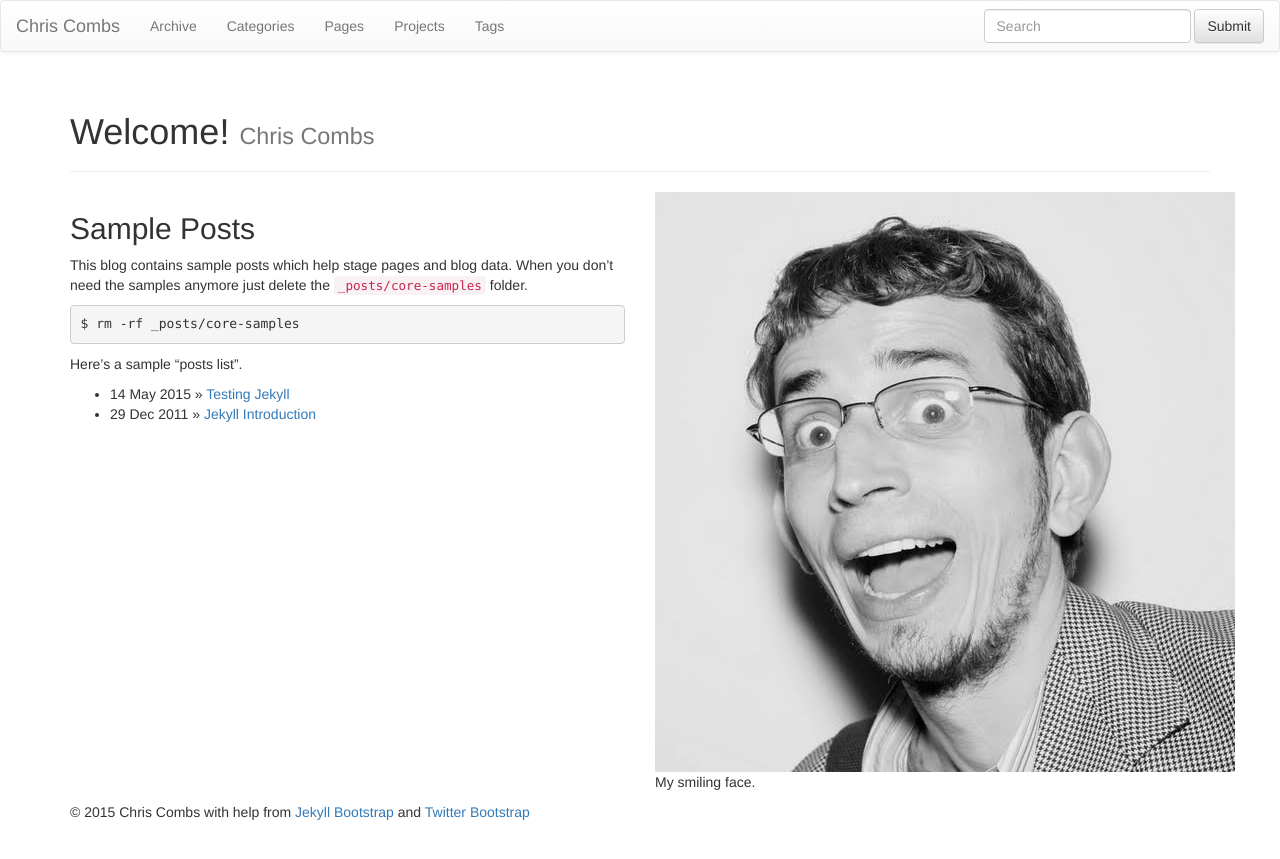
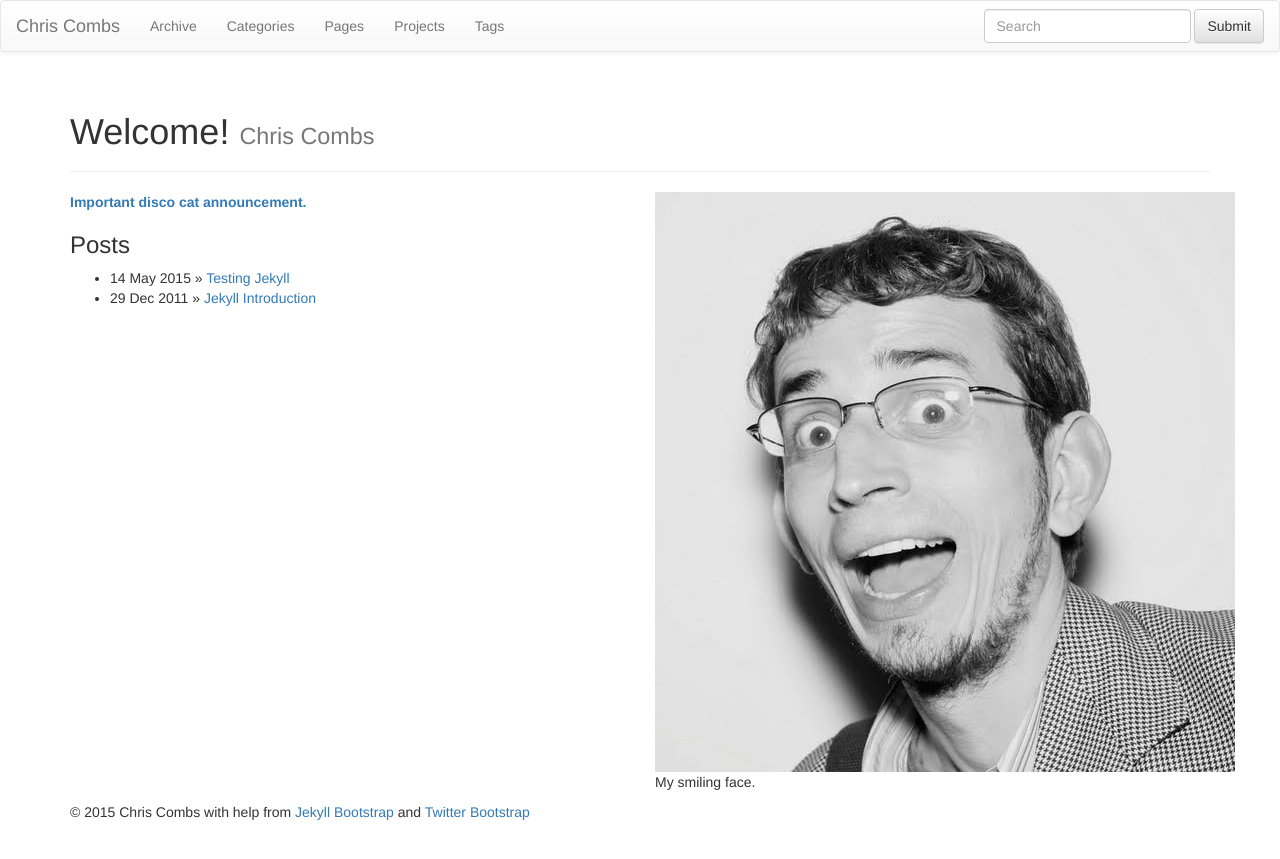
Before and after one commit to combs/combs.github.io, a Jekyll site: the page built from index.md, in a window 1280 px wide. Shown: the top 859 px of the page. Built offline with Jekyll 4.4.1, drawn with Linux system fonts in a browser that asks for light colours; nearby versions of some CDN libraries; library files that are not in the unit come from our copies.

Commit message:
hp update

```diff
--- a/index.md
+++ b/index.md
@@ -6,14 +6,11 @@ tagline: Chris Combs
 {% include JB/setup %}
 
 
-## Sample Posts
 
-This blog contains sample posts which help stage pages and blog data.
-When you don't need the samples anymore just delete the `_posts/core-samples` folder.
+**[Important disco cat announcement.](http://getdown.chriscombs.net)**
 
-    $ rm -rf _posts/core-samples
 
-Here's a sample "posts list".
+### Posts
 
 <ul class="posts">
   {% for post in site.posts %}
```
